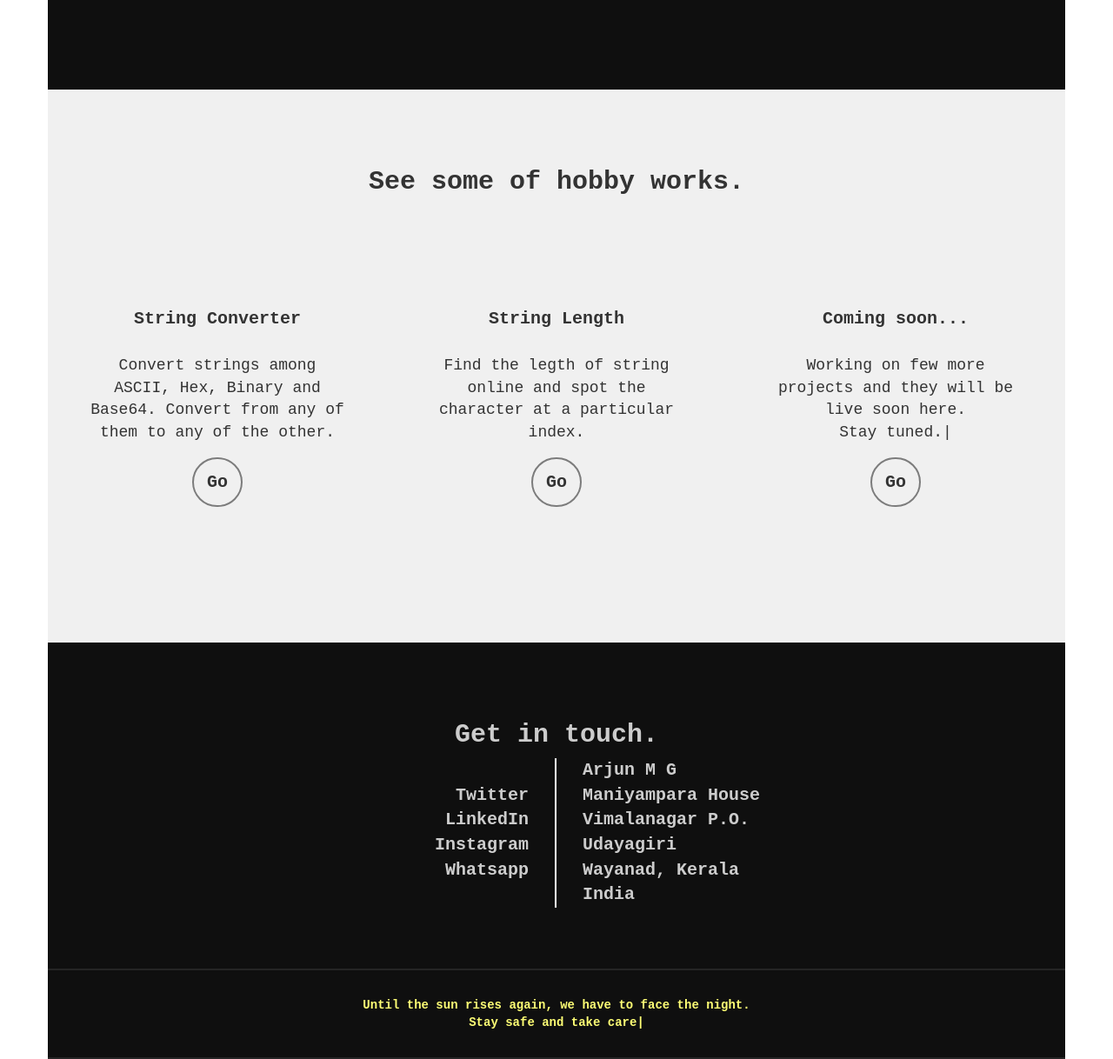
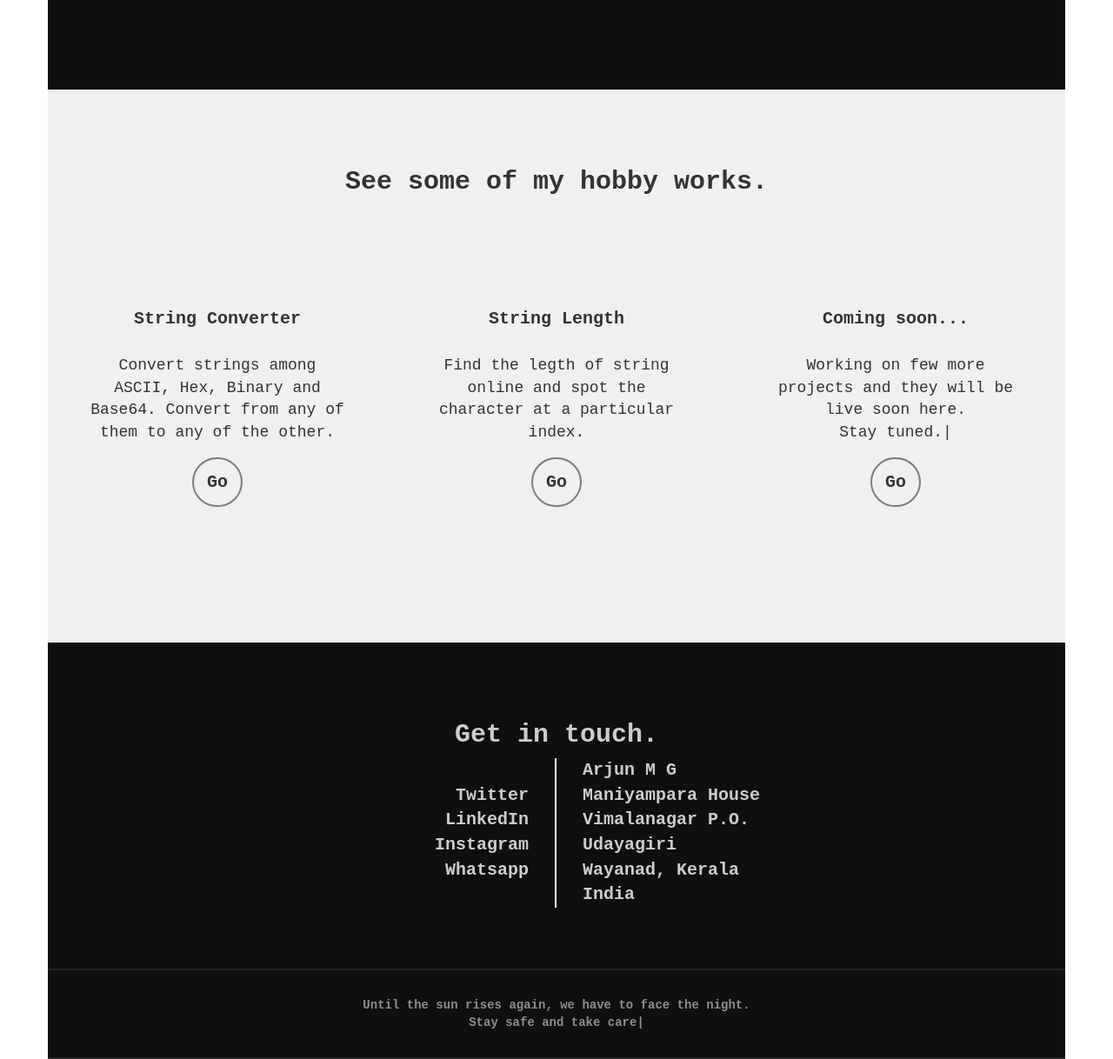
Before and after one commit to ArjunMG/arjunmg-portfolio, a PHP site: page / in a window 1280 px wide. Shown: the part 1516-2734 px from the top of the page at 87% size. Run offline with PHP 8.4, Linux system fonts and the light colour scheme.

Commit message:
Corrected spelling mistake

```diff
--- a/index.html
+++ b/index.html
@@ -70,7 +70,7 @@
 
                 <!-- Hobby Works -->
                 <section id="hobby-works">
-                    <h2>See some of hobby works.</h2>
+                    <h2>See some of my hobby works.</h2>
                     <div class="row">
                         <div class="col-sm-4">
                             <div class="works-card">
--- a/style.css
+++ b/style.css
@@ -36,7 +36,7 @@ footer{
     padding: 30px 0;
     border-top: solid 2px rgba(0, 0, 0, 0.096);
     border-bottom: solid 2px rgba(0, 0, 0, 0.096);
-    color: darkblue;
+    color: rgb(114, 112, 112);
 }
 .nav-bar{
     position: fixed;
```
